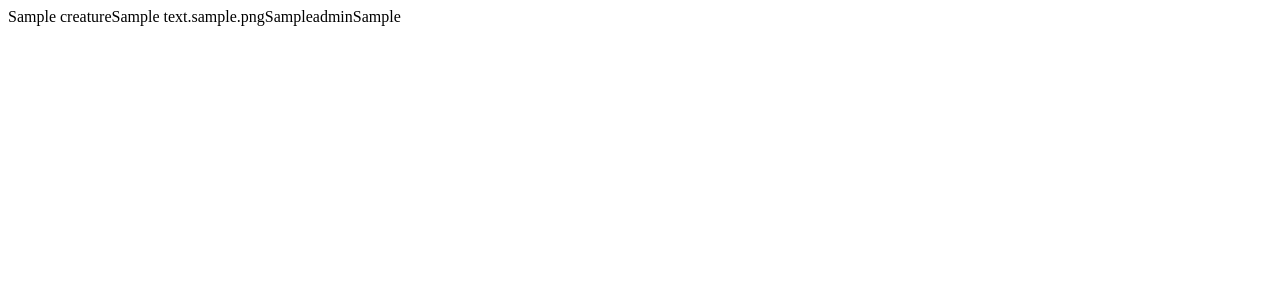
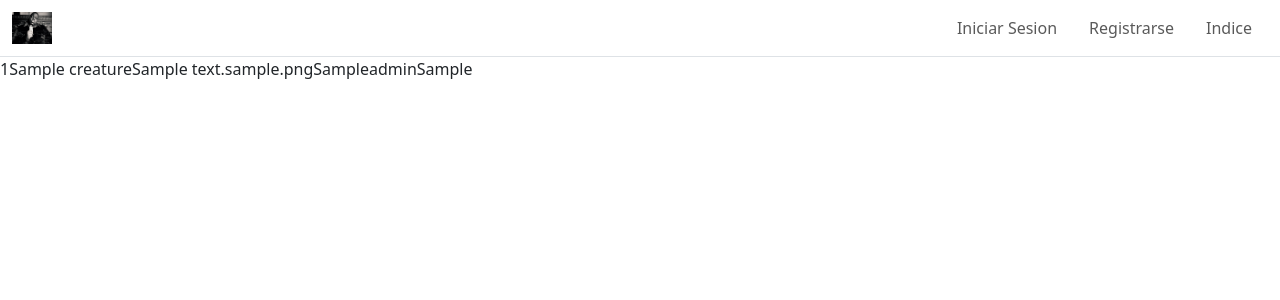
Before and after one commit to 14748/Role-Playing-Game-MVC, a PHP site: page /app/private/views/creature/detail.php?id=1 in a window 1280 px wide. Shown: the top 300 px of the page. Run offline with PHP 8.4, Linux system fonts and the light colour scheme; tables that the repository leaves empty or names only in its code hold one stand-in row (values such as "Sample post").

Commit message:
feat(template): add header template
This commit adds header template and fixed some redirections

```diff
--- a/app/controllers/creature/deleteController.php
+++ b/app/controllers/creature/deleteController.php
@@ -12,6 +12,6 @@ function deleteAction() {
     $candidateDAO = new CreatureDAO();
     $candidateDAO->delete($id);
 
-    header('Location: ../../public/views/index.php');
+    header('Location: ../../private/views/index.php');
 }
 ?>
--- a/app/controllers/creature/insertController.php
+++ b/app/controllers/creature/insertController.php
@@ -25,6 +25,6 @@ function createAction() {
     $candidateDAO = new CreatureDAO();
     $candidateDAO->insert($creature);
 
-    header('Location: ../../public/views/index.php');
+    header('Location: ../../private/views/index.php');
 }
 ?>
--- a/app/controllers/creature/updateController.php
+++ b/app/controllers/creature/updateController.php
@@ -28,7 +28,7 @@ function editAction() {
     $candidateDAO = new CreatureDAO();
     $candidateDAO->update($creature);
 
-    header('Location: ../../public/views/index.php');
+    header('Location: ../../private/views/index.php');
 }
 
 ?>
--- a/app/private/views/creature/detail.php
+++ b/app/private/views/creature/detail.php
@@ -1,6 +1,6 @@
 <?php
-require_once __DIR__ . "/../../../models/Creature.php";
 require_once __DIR__ . "/../../../../persistence/DAO/CreatureDAO.php";
+require_once __DIR__ . "/../../../../template/header.php";
 
 $currentCreature = new Creature();
 
@@ -15,7 +15,7 @@ function retrieveObjectFromId() {
     return $creatureDAO->findCreatureById($id);
 
 }
-
+echo $currentCreature->getIdCreature();
 echo $currentCreature->getName();
 echo $currentCreature->getDescription();
 echo $currentCreature->getAvatar();
--- a/app/private/views/creature/insert.php
+++ b/app/private/views/creature/insert.php
@@ -1,4 +1,5 @@
 <?php
+require_once __DIR__ . "/../../../../template/header.php";
 ?>
 
 <form method="post" action="../../../controllers/creature/insertController.php">
--- a/app/private/views/creature/update.php
+++ b/app/private/views/creature/update.php
@@ -1,6 +1,7 @@
 <?php
 require_once __DIR__ . "/../../../models/Creature.php";
 require_once __DIR__ . "/../../../../persistence/DAO/CreatureDAO.php";
+require_once __DIR__ . "/../../../../template/header.php";
 
 $currentCreature = new Creature();
 
--- a/app/private/views/index.php
+++ b/app/private/views/index.php
@@ -1,6 +1,7 @@
 <?php
 require_once __DIR__ . "/../../controllers/indexController.php";
 require_once __DIR__ . "/../../../persistence/DAO/CreatureDAO.php";
+require_once __DIR__ . "/../../../template/header.php";
 $creatures = indexAction();
 
 foreach ($creatures as $creature) {
--- a/app/public/views/index.php
+++ b/app/public/views/index.php
@@ -1,6 +1,7 @@
 <?php
 require_once __DIR__ . "/../../controllers/indexController.php";
 require_once __DIR__ . "/../../../persistence/DAO/CreatureDAO.php";
+require_once __DIR__ . "/../../../template/header.php";
 
 $creatures = indexAction();
 
--- a/app/public/views/user/login.php
+++ b/app/public/views/user/login.php
@@ -1,4 +1,5 @@
 <?php
+require_once __DIR__ . "/../../../../template/header.php";
 ?>
 <form method="POST" action="../../../controllers/user/checkController.php">
     <input name="user">
--- a/app/public/views/user/signup.php
+++ b/app/public/views/user/signup.php
@@ -1,4 +1,5 @@
 <?php
+require_once __DIR__ . "/../../../../template/header.php";
 ?>
 <form method="POST" action="../../../controllers/user/insertController.php">
     <input name="user">
--- /dev/null
+++ b/template/header.php
@@ -0,0 +1,45 @@
+<?php
+require_once __DIR__ . '/../utils/SessionUtils.php';
+
+const BASE_URI = '/';
+
+?>
+<html>
+<head>
+    <meta charset="utf-8">
+    <title></title>
+    <meta name="viewport"
+          content="width=device-width, initial-scale=1, shrink-to-fit=no">
+    <meta http-equiv="x-ua-compatible" content="ie=edge">
+
+    <?php
+    echo '<link rel="stylesheet" href="' . BASE_URI . 'assets/css/bootstrap.min.css">';
+    ?>
+</head>
+
+<body>
+<nav class="navbar navbar-expand-lg border-bottom">
+    <div class="container-fluid">
+        <a href="/" class="d-flex align-items-center mb-3 mb-md-0 me-md-auto link-body-emphasis text-decoration-none">
+            <img src="../assets/img/biggie.jpg" width="40" height="32" alt="Company Logo">
+        </a>
+        <button class="navbar-toggler" type="button" data-bs-toggle="collapse" data-bs-target="#navbarNav" aria-controls="navbarNav" aria-expanded="false" aria-label="Toggle navigation">
+            <span class="navbar-toggler-icon"></span>
+        </button>
+        <div class="collapse navbar-collapse justify-content-end" id="navbarNav">
+            <ul class="navbar-nav nav nav-pills">
+                <?php
+                if (SessionUtils::loggedIn()) {
+                    echo '<li class="nav-item px-2"><a href="' . BASE_URI . 'app/private/views/index.php" class="nav-link">Indice</a></li>';
+                    echo '<li class="nav-item px-2"><a href="' . BASE_URI . 'app/private/views/creature/insert.php" class="nav-link">Agregar Criaturas</a></li>';
+                    echo '<li class="nav-item px-2"><a href="' . BASE_URI . 'app/private/views/user/logout.php" class="nav-link">Cerrar Sesion</a></li>';
+                }else{
+                    echo '<li class="nav-item px-2"><a href="' . BASE_URI . 'app/public/views/user/login.php" class="nav-link">Iniciar Sesion</a></li>';
+                    echo '<li class="nav-item px-2"><a href="' . BASE_URI . 'app/public/views/user/signup.php" class="nav-link">Registrarse</a></li>';
+                    echo '<li class="nav-item px-2"><a href="' . BASE_URI . 'app/public/views/index.php" class="nav-link">Indice</a></li>';
+                }
+                ?>
+            </ul>
+        </div>
+    </div>
+</nav>
```
Also changed, not shown: assets/img/biggie.jpg (added).
